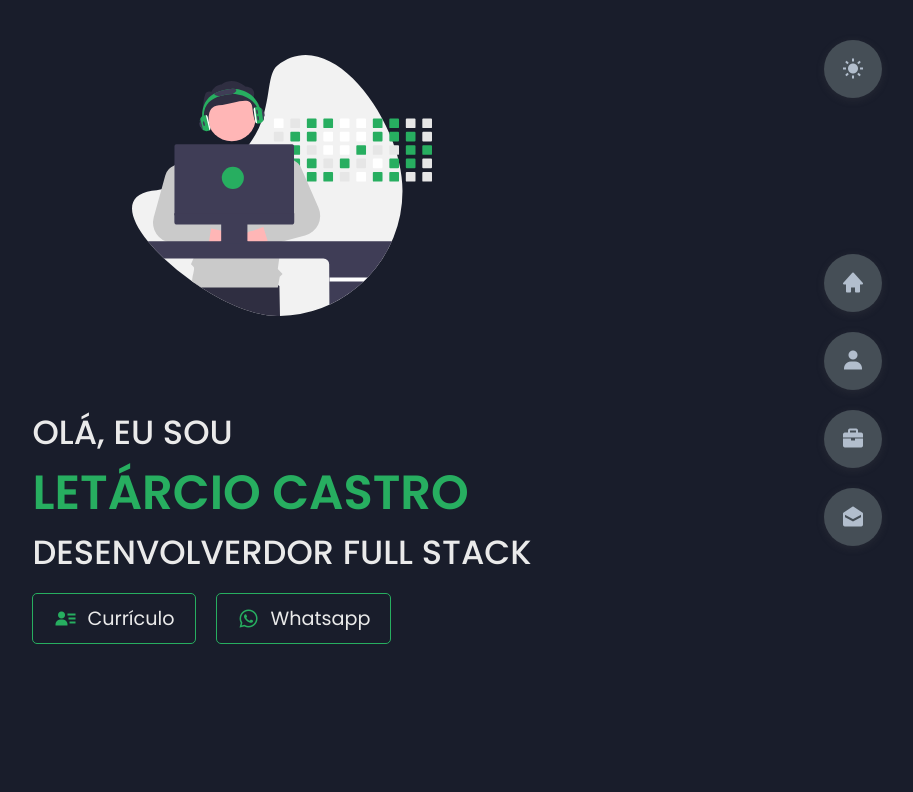
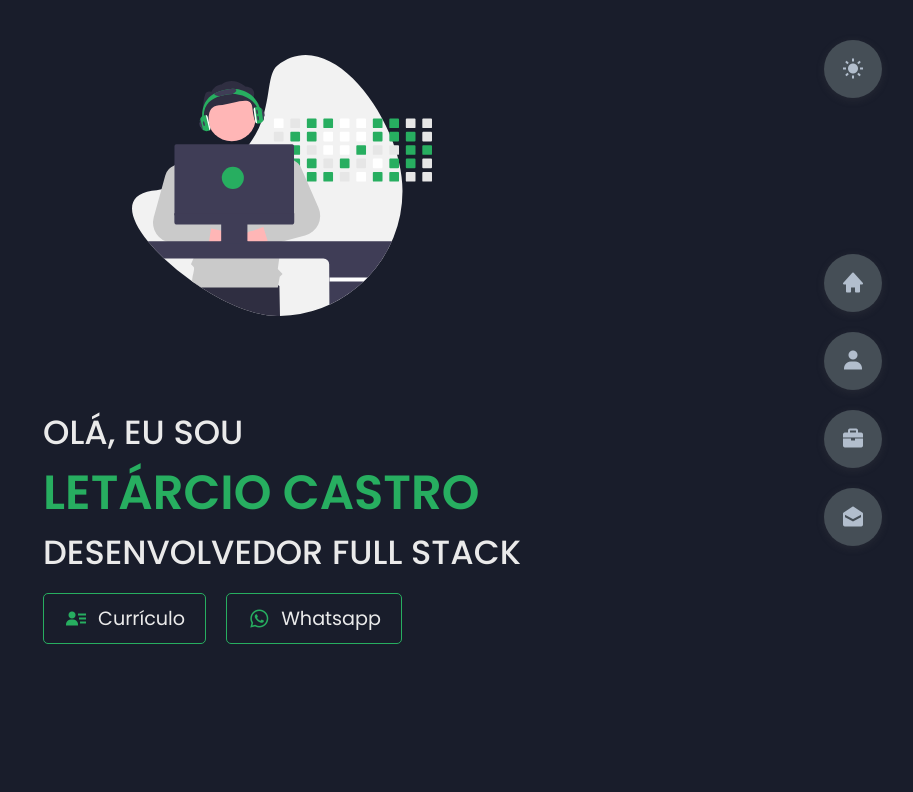
Before and after one commit to LetarcioCastro/Portfolio, a plain HTML site: page index.html in a window 1280 px wide. Shown: the top 792 px of the page, without its empty margins (358-1271 px from the left). Drawn offline with nearby package versions, Linux system fonts and the light colour scheme.

Commit message:
Update index.html

```diff
--- a/index.html
+++ b/index.html
@@ -54,7 +54,7 @@
 			<div class="intruction">
 				<h1>Olá, eu sou</h1>
 				<h1 class="name" effectTyping>Letárcio Castro</h1>
-				<h1>Desenvolverdor Full Stack</h1>
+				<h1>Desenvolvedor full stack</h1>
 				<div>
 					<a href="https://drive.google.com/file/d/1MoVvAvZg7bGG_CzyJvmw6sFECiTWcyUi/view" target="_blank"><i class='bx bxs-user-detail'></i> Currículo</a>
 					<a href="https://api.whatsapp.com/send?phone=5588999289859&text=Bom%20dia%2C%20eu%20vi%20seu%20currículo%2Fportifólio" target="_blank"><i class='bx bxl-whatsapp'></i> Whatsapp</a>
```
